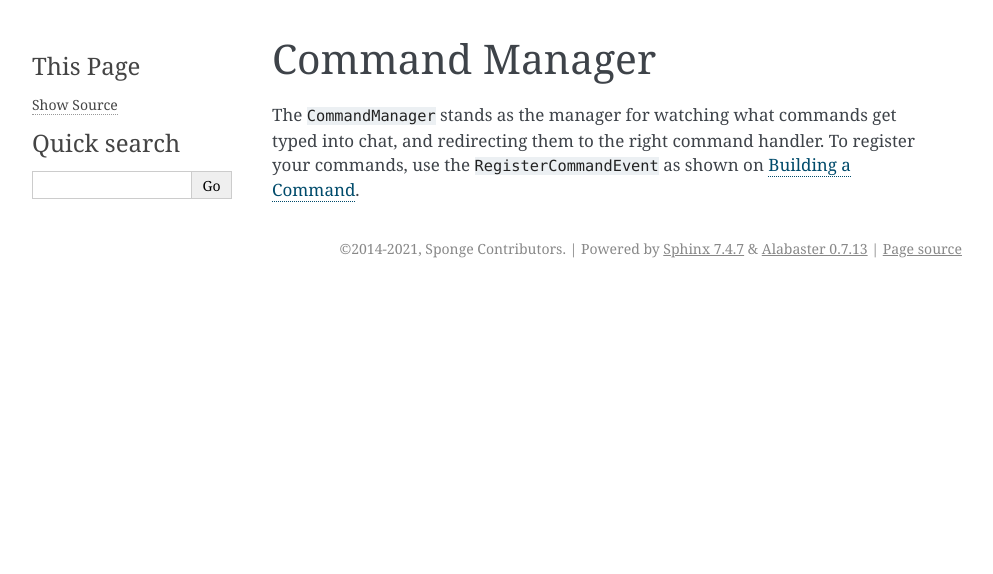
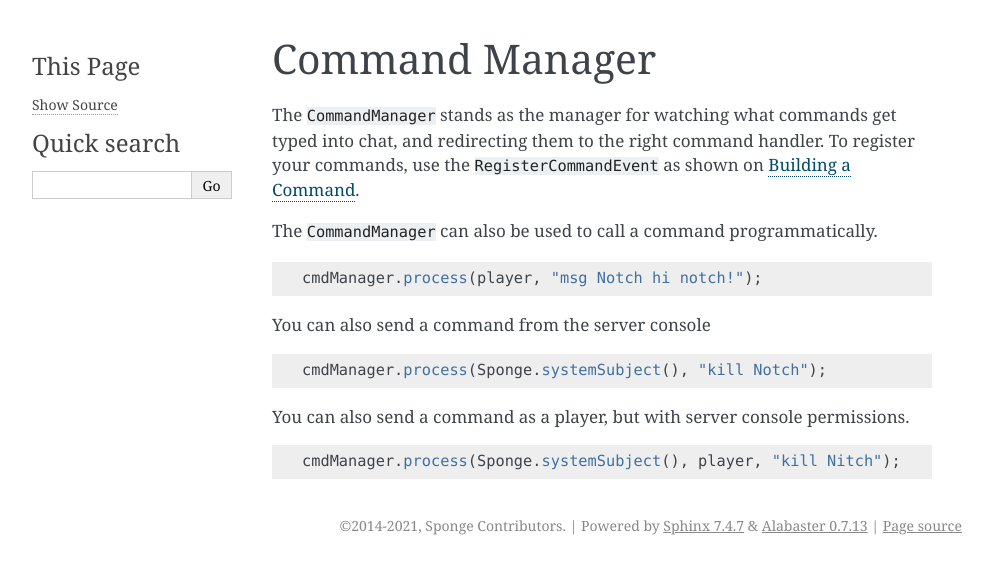
Before and after one commit to SpongePowered/SpongeDocs, a Sphinx documentation site: the page built from source/plugin/commands/commandmanager.rst, in a window 1280 px wide. Shown: the top 574 px of the page, without its empty margins (148-1141 px from the left). Built offline with Sphinx 7.4.7, drawn with Linux system fonts in a browser that asks for light colours; cross-references to code outside the pages are shown as plain code.

Commit message:
Added command  manager

```diff
--- a/source/plugin/commands/commandmanager.rst
+++ b/source/plugin/commands/commandmanager.rst
@@ -5,3 +5,21 @@ Command Manager
 The :javadoc:`CommandManager` stands as the manager for watching what commands get typed into chat, and redirecting them
 to the right command handler. To register your commands, use the :javadoc:`RegisterCommandEvent` as shown on
 :doc:`./commandbuilding`.
+
+The ``CommandManager`` can also be used to call a command programmatically.
+
+.. code-block:: java
+
+    cmdManager.process(player, "msg Notch hi notch!");
+
+You can also send a command from the server console
+
+.. code-block:: java
+
+    cmdManager.process(Sponge.systemSubject(), "kill Notch");
+
+You can also send a command as a player, but with server console permissions.
+
+.. code-block:: java
+
+    cmdManager.process(Sponge.systemSubject(), player, "kill Nitch");
```
Also changed, not shown: source/plugin/commands/commandbuilding.rst (+5 -3 lines).
